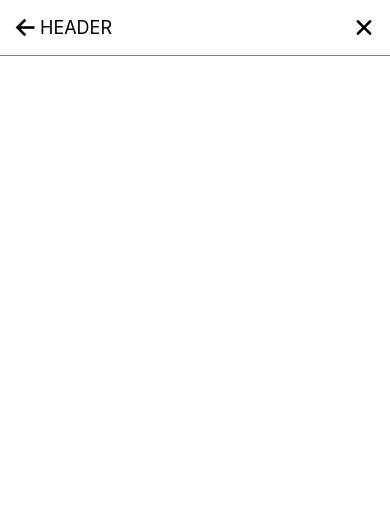
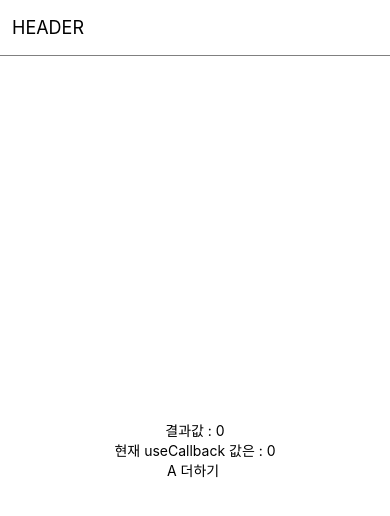
Before and after one commit to s2s2hyun/react_native_Study, a React Native app: screen /ScreenA in a window 390 px wide. Shown: the top 516 px of the page. Built offline with nearby package versions, Linux system fonts and the light colour scheme.

Commit message:
study useMemo , useCallback test

```diff
--- a/App.js
+++ b/App.js
@@ -6,25 +6,42 @@ import { RemoteImage } from "./src/commonComponents/RemoteImage";
 import { Icon } from "./src/commonComponents/Icons";
 import { Badge } from "./src/commonComponents/Badge";
 import { Button } from "./src/commonComponents/Button";
-import { Divider } from "./src/commonComponents/Divider";
+import { Divider, Divier } from "./src/commonComponents/Divider";
 import { Spacer } from "./src/commonComponents/Spacer";
 import { TabIcon } from "./src/commonComponents/TabIcon";
 import { SafeAreaProvider } from "react-native-safe-area-context";
 import { HeaderWithoutComponent } from "./src/reactnavigation/HeaderWithoutComponent";
 import { Header } from "./src/reactnavigation/Header/Header";
+import { HookTestComponent } from "./src/commonComponents/useHook/HookTestComponent";
+import { useState, useCallback } from "react";
 
 export default function App() {
+  const [a, setA] = useState(0);
+  const [b, setB] = useState(0);
+
+  const doSum = useCallback(() => {
+    return a + b;
+  }, [a, b]);
+
   return (
     <SafeAreaProvider>
       <View style={styles.container}>
-        {/* <HeaderWithoutComponent title="HEADER" /> */}
         <Header>
-          <Header.Group>
-            <Header.Icon iconName="arrow-back"></Header.Icon>
-            <Header.Title title="HEADER"></Header.Title>
-          </Header.Group>
-          <Header.Icon iconName="close"></Header.Icon>
+          <Header.Title title="HEADER"></Header.Title>
         </Header>
+        <View
+          style={{ alignItems: "center", justifyContent: "center", flex: 1 }}>
+          <HookTestComponent a={a} b={b} />
+
+          <Typography>현재 useCallback 값은 : {doSum()}</Typography>
+
+          <Button
+            onPress={() => {
+              console.log("press"), setA(a + 1);
+            }}>
+            <Typography>A 더하기 </Typography>
+          </Button>
+        </View>
       </View>
     </SafeAreaProvider>
   );
--- a/src/commonComponents/Button.js
+++ b/src/commonComponents/Button.js
@@ -1,16 +1,26 @@
 import React from "react";
 import { Pressable } from "react-native";
 
-export class Button extends React.Component {
-  render() {
-    return (
-      <Pressable
-        onPress={this.props.onPress}
-        hitSlop={
-          this.props.hitSlop ?? { left: 0, right: 0, top: 0, bottom: 0 }
-        }>
-        {this.props.children}
-      </Pressable>
-    );
-  }
-}
+// export class Button extends React.Component {
+//   render() {
+//     return (
+//       <Pressable
+//         onPress={this.props.onPress}
+//         hitSlop={
+//           this.props.hitSlop ?? { left: 0, right: 0, top: 0, bottom: 0 }
+//         }>
+//         {this.props.children}
+//       </Pressable>
+//     );
+//   }
+// }
+
+export const Button = (props) => {
+  return (
+    <Pressable
+      onPress={props.onPress}
+      hitSlop={props.hitSlop ?? { left: 0, right: 0, top: 0, bottom: 0 }}>
+      {props.children}
+    </Pressable>
+  );
+};
--- a/src/commonComponents/Icons.js
+++ b/src/commonComponents/Icons.js
@@ -1,15 +1,19 @@
 import React from "react";
 import { Ionicons } from "@expo/vector-icons";
-export class Icon extends React.Component {
-  render() {
-    return (
-      <Ionicons
-        name={this.props.name}
-        size={this.props.size}
-        color={this.props.color}
-      />
-    );
-  }
-}
+// export class Icon extends React.Component {
+//   render() {
+//     return (
+//       <Ionicons
+//         name={this.props.name}
+//         size={this.props.size}
+//         color={this.props.color}
+//       />
+//     );
+//   }
+// }
 
 // https://ionic.io/ionicons 웹사이트에 name string 으로 되어져 있어서 웹페이지 참고후 props 로 네임을 전달하면됨
+
+export const Icon = (props) => {
+  return <Ionicons name={props.name} size={props.size} color={props.color} />;
+};
--- a/src/commonComponents/LocalImage.js
+++ b/src/commonComponents/LocalImage.js
@@ -1,16 +1,25 @@
 import React from "react";
 import { Image as RNImage } from "react-native";
 
-export class LocalImage extends React.Component {
-  render() {
-    return (
-      <RNImage
-        source={this.props.localAssets}
-        style={[
-          this.props.style,
-          { width: this.props.width, height: this.props.height },
-        ]}
-      />
-    );
-  }
-}
+// export class LocalImage extends React.Component {
+//   render() {
+//     return (
+//       <RNImage
+//         source={this.props.localAssets}
+//         style={[
+//           this.props.style,
+//           { width: this.props.width, height: this.props.height },
+//         ]}
+//       />
+//     );
+//   }
+// }
+
+export const LocalImage = (props) => {
+  return (
+    <RNImage
+      source={props.localAssets}
+      style={[props.style, { width: props.width, height: props.height }]}
+    />
+  );
+};
--- a/src/commonComponents/RemoteImage.js
+++ b/src/commonComponents/RemoteImage.js
@@ -1,16 +1,25 @@
 import React from "react";
 import { Image as RNImage } from "react-native";
 
-export class RemoteImage extends React.Component {
-  render() {
-    return (
-      <RNImage
-        source={{ uri: this.props.url }}
-        style={[
-          this.props.style,
-          { width: this.props.width, height: this.props.height },
-        ]}
-      />
-    );
-  }
-}
+// export class RemoteImage extends React.Component {
+//   render() {
+//     return (
+//       <RNImage
+//         source={{ uri: this.props.url }}
+//         style={[
+//           this.props.style,
+//           { width: this.props.width, height: this.props.height },
+//         ]}
+//       />
+//     );
+//   }
+// }
+
+export const RemoteImage = (props) => {
+  return (
+    <RNImage
+      source={{ uri: props.url }}
+      style={[props.style, { width: props.width, height: props.height }]}
+    />
+  );
+};
--- a/src/commonComponents/Spacer.js
+++ b/src/commonComponents/Spacer.js
@@ -2,12 +2,27 @@ import React from "react";
 
 import { View } from "react-native";
 
-export class Spacer extends React.PureComponent {
-  render() {
-    if (this.props.horizontal) {
-      return <View style={{ marginLeft: this.props.space }} />;
-    }
+// export class Spacer extends React.PureComponent {
+//   render() {
+//     if (this.props.horizontal) {
+//       return <View style={{ marginLeft: this.props.space }} />;
+//     }
 
-    return <View style={{ marginTop: this.props.space }} />;
+//     return <View style={{ marginTop: this.props.space }} />;
+//   }
+// }
+
+export const Spacer = (props) => {
+  // *{ case 1 }*
+  // return props.horizontal ? (
+  //   <View style={{ marginLeft: props.space }} />
+  // ) : (
+  //   <View style={{ marginTop: props.space }} />
+  // );
+
+  if (props.horizontal) {
+    return <View style={{ marginLeft: props.space }} />;
   }
-}
+
+  return <View style={{ marginTop: props.space }} />;
+};
--- a/src/commonComponents/TabIcon.js
+++ b/src/commonComponents/TabIcon.js
@@ -3,21 +3,34 @@ import { View } from "react-native";
 import { Badge } from "./Badge";
 import { Icon } from "./Icons";
 
-export class TabIcon extends React.Component {
-  render() {
-    if (this.props.visibleBadge) {
-      return (
-        <View>
-          <Badge fontSize={10}>
-            <Icon name={this.props.iconName} size={20} color={"black"} />
-          </Badge>
-        </View>
-      );
-    }
+// export class TabIcon extends React.Component {
+//   render() {
+//     if (this.props.visibleBadge) {
+//       return (
+//         <View>
+//           <Badge fontSize={10}>
+//             <Icon name={this.props.iconName} size={20} color={"black"} />
+//           </Badge>
+//         </View>
+//       );
+//     }
+//     return (
+//       <View>
+//         <Icon name={this.props.iconName} size={20} color={"black"} />
+//       </View>
+//     );
+//   }
+// }
+
+export const TabIcon = (props) => {
+  if (props.visibleBadge) {
     return (
       <View>
-        <Icon name={this.props.iconName} size={20} color={"black"} />
+        <Badge fontSize={10}>
+          <Icon name={props.iconName} size={20} color={"black"} />
+        </Badge>
       </View>
     );
   }
-}
+  return <Icon name={props.iconName} size={20} color={"black"} />;
+};
--- a/src/commonComponents/Typography.js
+++ b/src/commonComponents/Typography.js
@@ -4,16 +4,24 @@ import { Text as RNText } from "react-native";
 
 import PropTypes from "prop-types";
 
-export class Typography extends React.Component {
-  render() {
-    return (
-      <RNText
-        style={{ color: this.props.color, fontSize: this.props.fontSize }}>
-        {this.props.children}
-      </RNText>
-    );
-  }
-}
+// export class Typography extends React.Component {
+//   render() {
+//     return (
+//       <RNText
+//         style={{ color: this.props.color, fontSize: this.props.fontSize }}>
+//         {this.props.children}
+//       </RNText>
+//     );
+//   }
+// }
+
+export const Typography = (props) => {
+  return (
+    <RNText style={{ color: props.color, fontSize: props.fontSize }}>
+      {props.children}
+    </RNText>
+  );
+};
 
 Typography.propTypes = {
   color: PropTypes.string,
--- /dev/null
+++ b/src/commonComponents/useHook/HookTestComponent.js
@@ -0,0 +1,15 @@
+import React, { useMemo } from "react";
+import { View } from "react-native";
+import { Typography } from "../Typography";
+
+export const HookTestComponent = (props) => {
+  const text = useMemo(() => {
+    return props.a + props.b;
+  }, [props.a, props.b]);
+
+  return (
+    <View>
+      <Typography>결과값 : {text}</Typography>
+    </View>
+  );
+};
--- a/src/reactnavigation/Header/Header.js
+++ b/src/reactnavigation/Header/Header.js
@@ -1,18 +1,19 @@
 import React from "react";
-import { View, Dimensions } from "react-native";
-import { SafeAreaInsetsContext } from "react-native-safe-area-context";
+import { View, Dimensions, useWindowDimensions } from "react-native";
+import {
+  SafeAreaInsetsContext,
+  useSafeAreaInsets,
+} from "react-native-safe-area-context";
 import { Spacer } from "../../commonComponents/Spacer";
 import { HeaderTitle } from "./HeaderTitle";
 import { HeaderIcon } from "./HeaderIcon";
 import { HeaderGroup } from "./HeaderGroup";
 
-const { width } = Dimensions.get("window");
+export const Header = (props) => {
+  const insets = useSafeAreaInsets();
+  const { width } = useWindowDimensions();
 
-export class Header extends React.Component {
-  render() {
   return (
-      <SafeAreaInsetsContext.Consumer>
-        {(insets) => (
     <View style={{ paddingTop: insets.top }}>
       <View
         style={{
@@ -30,16 +31,46 @@ export class Header extends React.Component {
             flexDirection: "row",
             justifyContent: "space-between",
           }}>
-                {this.props.children}
+          {props.children}
         </View>
         <Spacer horizontal={true} space={12} />
       </View>
     </View>
-        )}
-      </SafeAreaInsetsContext.Consumer>
   );
-  }
-}
+};
+
+// export class Header extends React.Component {
+//   render() {
+//     return (
+//       <SafeAreaInsetsContext.Consumer>
+//         {(insets) => (
+//           <View style={{ paddingTop: insets.top }}>
+//             <View
+//               style={{
+//                 width: width,
+//                 flexDirection: "row",
+//                 height: 56,
+//                 borderBottomColor: "gray",
+//                 borderBottomWidth: 1,
+//                 alignItems: "center",
+//               }}>
+//               <Spacer horizontal={true} space={12} />
+//               <View
+//                 style={{
+//                   flex: 1,
+//                   flexDirection: "row",
+//                   justifyContent: "space-between",
+//                 }}>
+//                 {this.props.children}
+//               </View>
+//               <Spacer horizontal={true} space={12} />
+//             </View>
+//           </View>
+//         )}
+//       </SafeAreaInsetsContext.Consumer>
+//     );
+//   }
+// }
 
 Header.Title = HeaderTitle;
 Header.Icon = HeaderIcon;
```
Also changed, not shown: src/commonComponents/Badge.js (+36 -6 lines), src/commonComponents/Divider.js (+17 -4 lines). Lines whose indentation alone changed are shown as unchanged.
